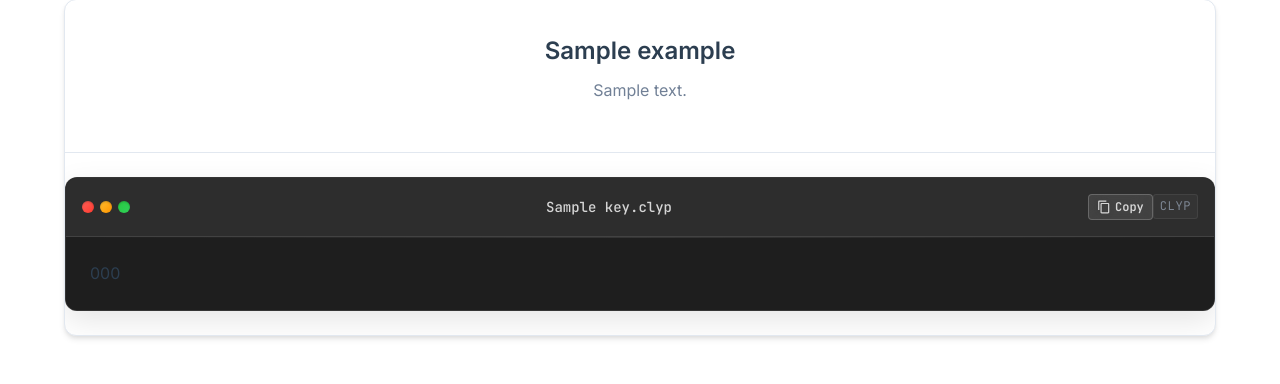
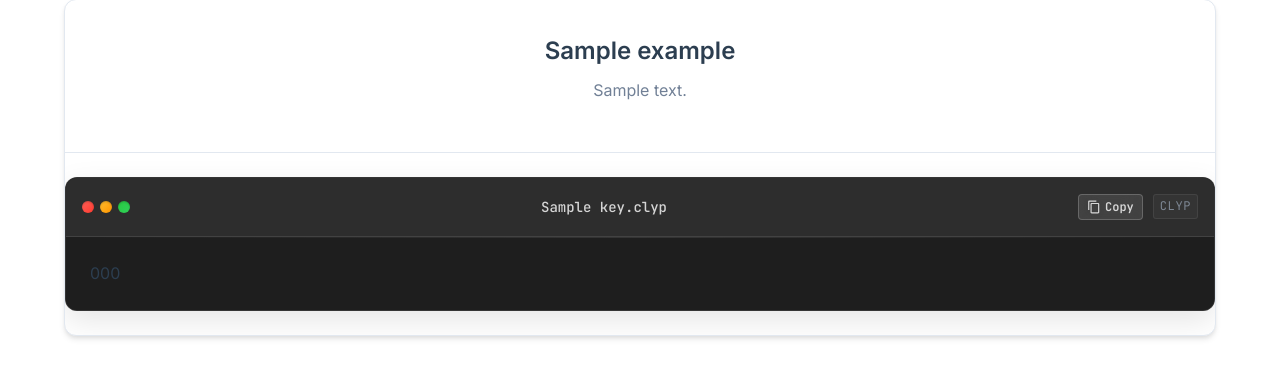
Before and after one commit to clyplang/clyplang.github.io, a Python web app: template templates/examples.html in a window 1280 px wide. Shown: the part 406-790 px from the top of the page. Run offline with Jinja, Linux system fonts and the light colour scheme; the template is opened without the code that fills it: most values are stand-ins (such as "Sample title", 1, 10 or a date in 2020).

Commit message:
Add margin to copy code button for improved spacing

```diff
--- a/static/css/main.css
+++ b/static/css/main.css
@@ -2296,6 +2296,10 @@ pre {
     clip-path: polygon(0 0, 100% 0, 100% 25%, 0 50%, 0 100%);
 }
 
+.copy-code-btn {
+    margin-right: 10px;
+}
+
 /* End of Debugging */
 
 /* Custom Properties for JS */
```
